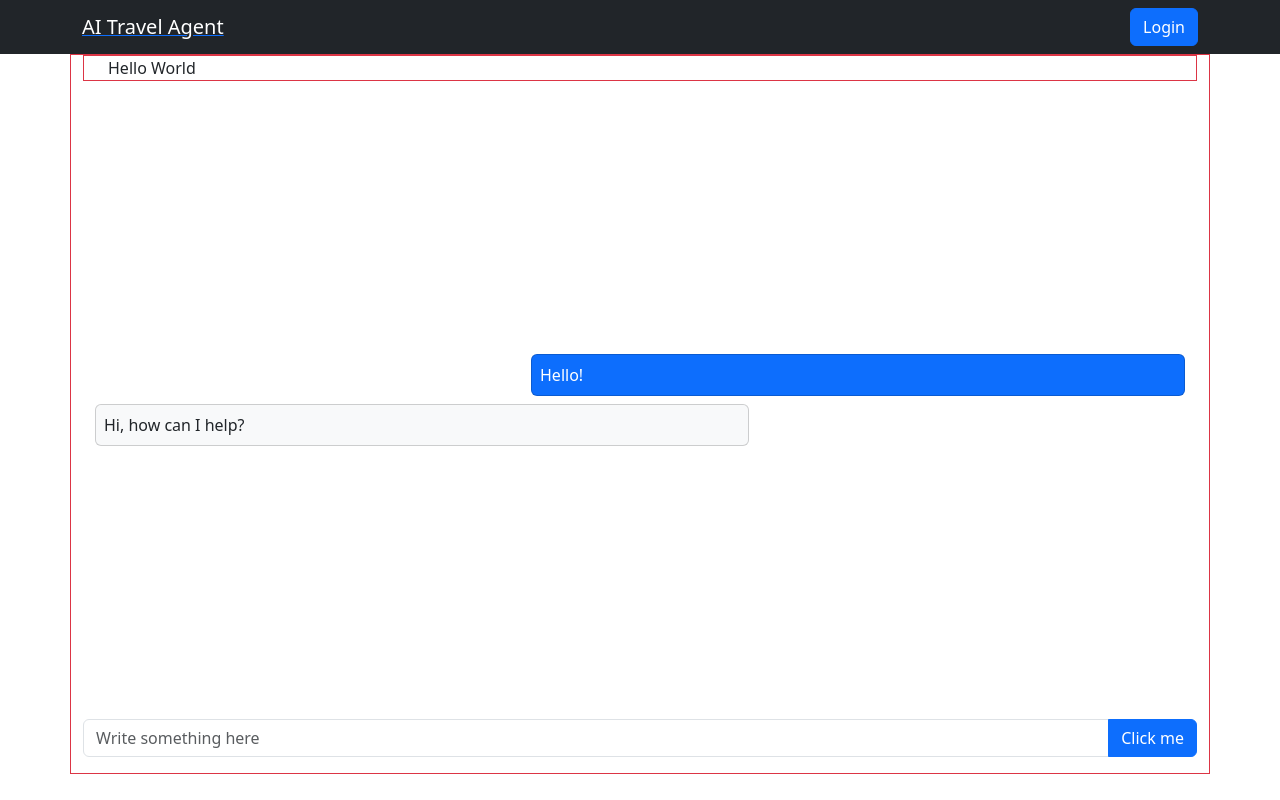
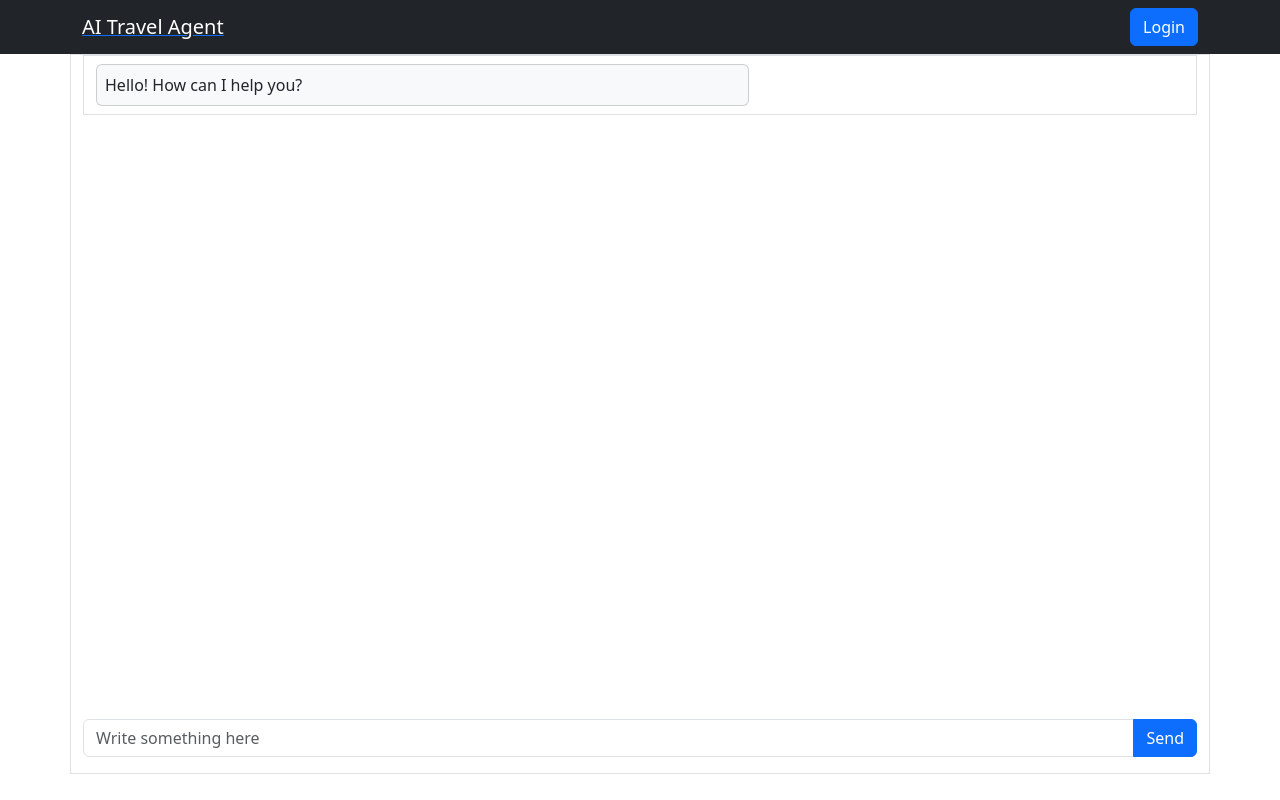
Before and after one commit to open-meadow/travel-ai-agent, a React (Vite) app in the folder frontend/: page / in a window 1280 px wide. Built offline with nearby package versions, Linux system fonts and the light colour scheme; what @descope/react-sdk would draw is missing.

Commit message:
Fix random bugs in chat functionality

```diff
--- /dev/null
+++ b/frontend/src/components/ChatMessages.jsx
@@ -0,0 +1,24 @@
+import { Container, Button, Card } from 'react-bootstrap'
+
+const ChatMessages = ({ messages }) => {
+  console.log("messages: ", messages);
+  // { maxHeight: "100vh", overflowY: "auto" }
+
+  return (
+    <Container className='border'>
+      {messages
+      .filter(msg => msg.role !== "system")
+      .map((msg, idx) => (
+        <Card
+          key={idx}
+          className={`my-2 p-2 ${msg.role === "user" ? "bg-primary text-white ms-auto" : "bg-light text-dark me-auto"}`}
+          style={{ maxWidth: "60%" }}
+        >
+          {msg.content}
+        </Card>
+      ))}
+    </Container>
+  );
+}
+
+export default ChatMessages
--- a/frontend/src/components/TextSection.jsx
+++ b/frontend/src/components/TextSection.jsx
@@ -1,6 +1,16 @@
-import { InputGroup, Form, Button } from "react-bootstrap"
+import { InputGroup, Form, Button } from "react-bootstrap";
+import { useState } from 'react';
 
 const TextSection = ({ handleChat }) => {
+    const [input, setInput] = useState("");
+
+    const sendMessage = () => {
+        console.log("i'm here - textSection: ", input)
+        if(input.trim() == "") return;
+        handleChat(input)
+        setInput("")
+    }
+
     return(
     <>
         <InputGroup className="mb-3">
@@ -8,8 +18,10 @@ const TextSection = ({ handleChat }) => {
                 placeholder="Write something here"
                 aria-label="chat"
                 aria-describedby="chat"
+                value={input}
+                onChange={(e) => setInput(e.target.value)}
             />
-            <Button onClick={handleChat}>Click me</Button>
+            <Button onClick={sendMessage}>Send</Button>
 
         </InputGroup>
     </>)
--- a/frontend/src/views/Home.jsx
+++ b/frontend/src/views/Home.jsx
@@ -2,56 +2,50 @@ import { Container, Button, Card } from 'react-bootstrap'
 import { useState } from 'react';
 
 import TextSection from '../components/TextSection'
-
-function ChatMessages({ messages }) {
-  return (
-    <Container style={{ maxHeight: "400px", overflowY: "auto" }}>
-      {messages.map((msg, idx) => (
-        <Card
-          key={idx}
-          className={`my-2 p-2 ${msg.sender === "user" ? "bg-primary text-white ms-auto" : "bg-light text-dark me-auto"}`}
-          style={{ maxWidth: "60%" }}
-        >
-          {msg.text}
-        </Card>
-      ))}
-    </Container>
-  );
-}
-
+import ChatMessages from '../components/ChatMessages';
 
 const Home = () => {
-    const [reply, setReply] = useState("")
-    const [loading, setLoading] = useState(false)
+  // const [reply, setReply] = useState("");
+  const [loading, setLoading] = useState(false);
+  const [messages, setMessages] = useState([
+    { role: "system", content: "You are a friendly and helpful AI assistant. Keep all your answers short." },
+    { role: "bot", content: "Hello! How can I help you?" }
+  ]);
 
-    const messages = [
-        {sender: "user", text: "Hello!"},
-        {sender: "bot", text: "Hi, how can I help?"}
-    ]
+  const handleChat = async (input) => {
+    console.log("handleChat got:", input);
 
-    const handleChat = async () => {
-      fetch("http://localhost:5000/chat", {
+    // Create local conversation with new user message
+    const newMessages = [...messages, { role: "user", content: input }];
+    setMessages(newMessages); // update UI immediately
+
+    try {
+      const res = await fetch("http://localhost:5000/chat", {
         method: "POST",
         headers: { "Content-Type": "application/json" },
-            body: JSON.stringify({ message: "Why is the sky blue? Keep your answer short" })
-        })
-        .then(res => res.json())
-        .then(data => {
-            setReply(data.reply || "No response from server");   // <-- now it's safe
-        })
-        .catch(err => console.error("Fetch error:", err));
+        body: JSON.stringify({ messages: newMessages })  // use local copy, not stale state
+      });
 
+      const data = await res.json();
+      console.log("server response:", data);
+
+      const botReply = data.reply || "No response from server";
+
+      // update state again with bot message
+      setMessages(prev => [...prev, { role: "bot", content: botReply }]);
+      setReply(botReply);
+
+    } catch (err) {
+      console.error("Fetch error:", err);
+    }
   };
 
 
-    return(
+
+  return (
     <>
-            <Container style={{height: "90vh"}} className='border border-danger d-flex flex-column flex-wrap justify-content-between align-items-center'>
-                <Container className='border border-danger d-flex flex-column flex-wrap justify-content-between align-items-center'>
-                    <Container>Hello World</Container>
-                </Container>
+      <Container style={{ height: "90vh" }} className='border d-flex flex-column flex-wrap justify-content-between align-items-center'>
         <ChatMessages messages={messages}></ChatMessages>
-                {/* <Container>{reply}</Container> */}
         <TextSection handleChat={handleChat}></TextSection>
       </Container>
     </>
```
Also changed, not shown: 1 other file (tests, documents, lock files or other folders). Lines whose indentation alone changed are shown as unchanged.
